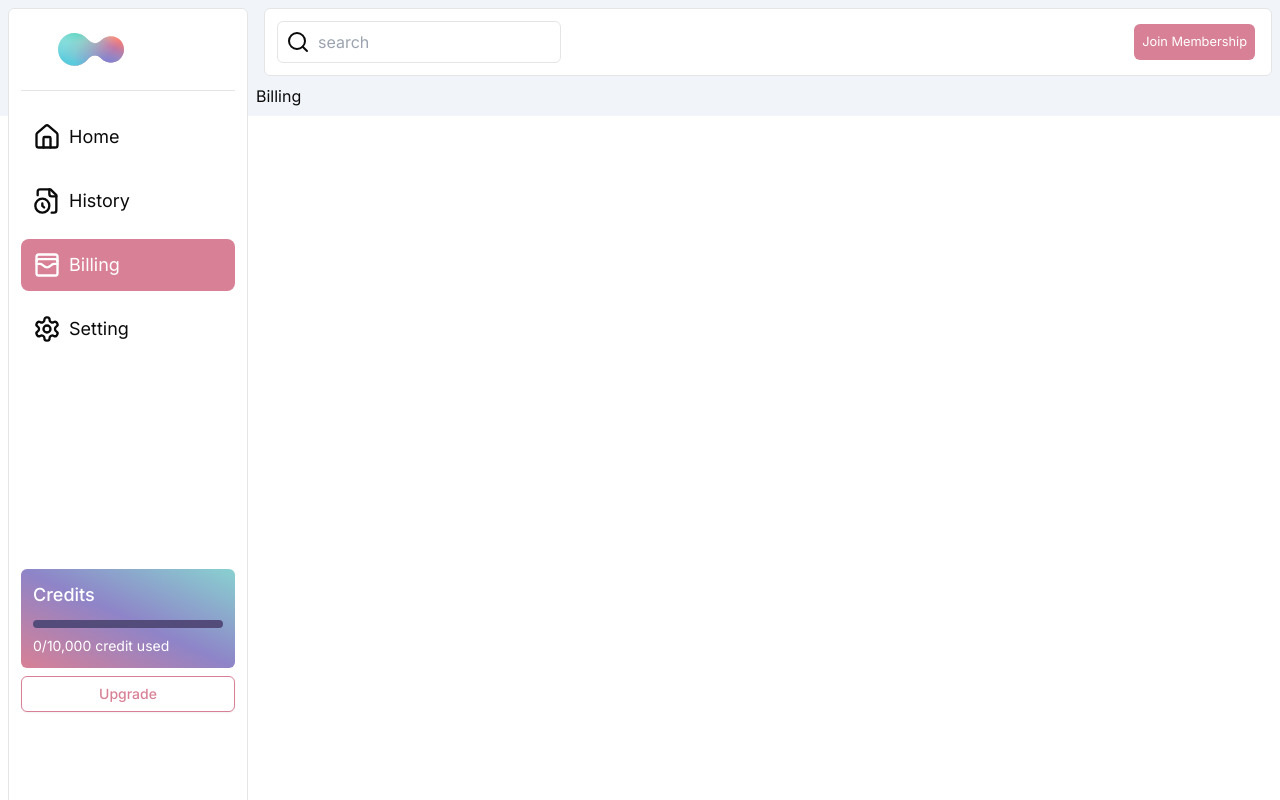
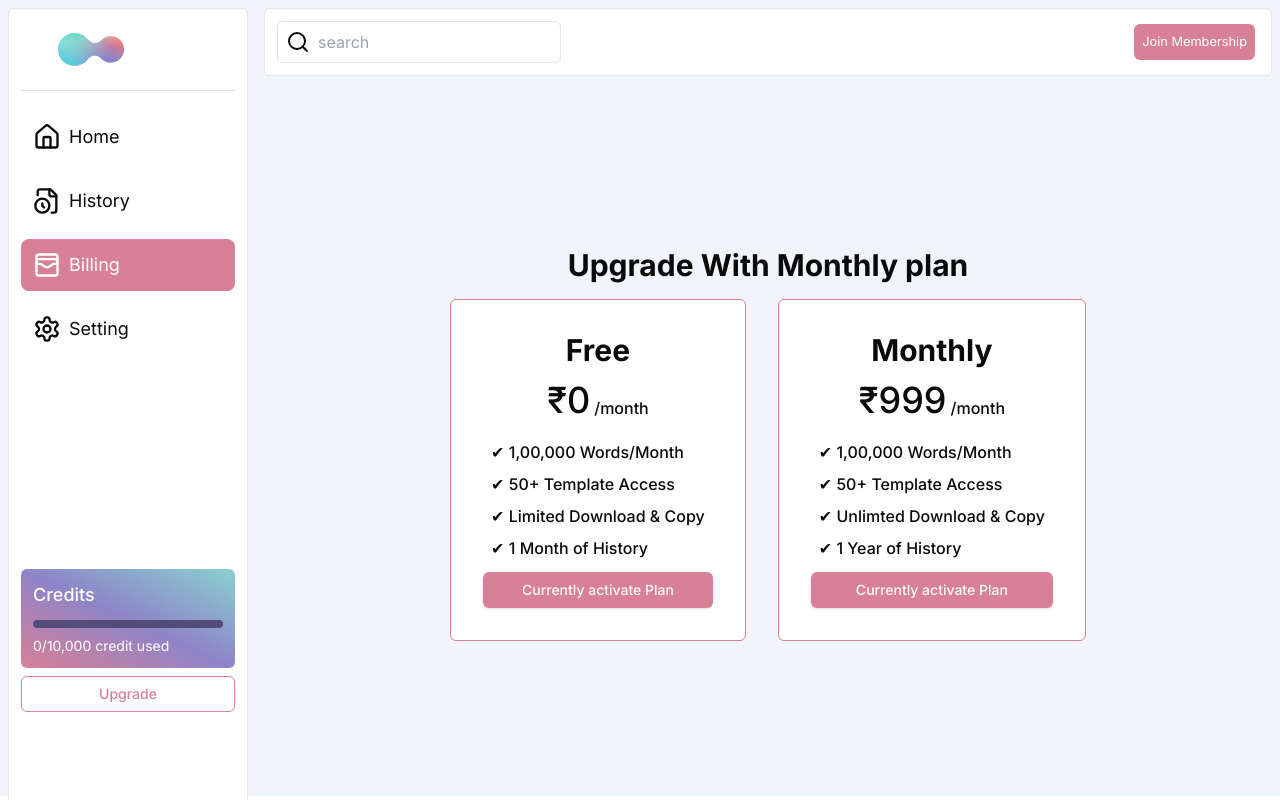
Before and after one commit to smitjogani/AI-Content-Generator, a Next.js app: page /dashboard/billing in a window 1280 px wide. Built offline with nearby package versions, Linux system fonts and the light colour scheme; no server answers.

Commit message:
Billing Page

```diff
--- a/app/dashboard/_components/UsageTrack.tsx
+++ b/app/dashboard/_components/UsageTrack.tsx
@@ -40,7 +40,7 @@ const UsageTrack = () => {
   };
 
   return (
-    <div className="flex flex-col gap-2">
+    <div className="flex flex-col gap-2 overflow-x-hidden">
       <div className="bg-gradient-to-tr to-[#89D1D0] via-[#8E84C8] from-[#d88095] rounded-md p-3 text-white">
         <h2 className="font-medium text-[18px]">Credits</h2>
         <div className="h-2 w-full mt-3 rounded-full bg-[#534c7b]">
--- a/app/dashboard/billing/page.tsx
+++ b/app/dashboard/billing/page.tsx
@@ -1,9 +1,83 @@
-import React from 'react'
+import { Button } from "@/components/ui/button";
+import React from "react";
 
 const Billing = () => {
   return (
-    <div>Billing</div>
-  )
-}
+    <div className="flex flex-col items-center justify-center h-[88vh]">
+      <div className="my-4">
+        <h1 className="text-3xl font-bold">Upgrade With Monthly plan</h1>
+      </div>
 
-export default Billing
+      <div className="flex gap-8">
+
+        <div className="border border-[#D88095] bg-white p-8 rounded-md">
+          <div className="flex w-full justify-center mb-1">
+            <h2 className="text-3xl flex items-center font-bold">Free</h2>
+          </div>
+
+          <div className="flex gap-1 w-full justify-center">
+            <h1 className="text-4xl my-2 font-medium">₹0</h1>
+            <h3 className="mt-6 my-2 font-medium">/month</h3>
+          </div>
+
+          <div className="p-2 flex flex-col items-start justify-center">
+
+            <h1 className="py-1 text-[16px] font-medium">
+              ✔ 1,00,000 Words/Month
+            </h1>
+
+            <h1 className="py-1 text-[16px] font-medium">
+              ✔ 50+ Template Access
+            </h1>
+
+            <h1 className="py-1 text-[16px] font-medium">
+              ✔ Limited Download & Copy
+            </h1>
+
+            <h1 className="py-1 text-[16px] font-medium">
+              ✔ 1 Month of History
+            </h1>
+          </div>
+
+          <Button className="w-full">Currently activate Plan</Button>
+        </div>
+
+        <div className="border border-[#D88095] bg-white p-8 rounded-md">
+          <div className="flex w-full justify-center mb-1">
+            <h2 className="text-3xl flex items-center font-bold">Monthly</h2>
+          </div>
+
+          <div className="flex gap-1 w-full justify-center">
+            <h1 className="text-4xl my-2 font-medium">₹999</h1>
+            <h3 className="mt-6 my-2 font-medium">/month</h3>
+          </div>
+
+          <div className="p-2 flex flex-col items-start justify-center">
+
+            <h1 className="py-1 text-[16px] font-medium">
+              ✔ 1,00,000 Words/Month
+            </h1>
+
+            <h1 className="py-1 text-[16px] font-medium">
+              ✔ 50+ Template Access
+            </h1>
+
+            <h1 className="py-1 text-[16px] font-medium">
+              ✔ Unlimted Download & Copy
+            </h1>
+
+            <h1 className="py-1 text-[16px] font-medium">
+              ✔ 1 Year of History
+            </h1>
+
+          </div>
+
+          <Button className="w-full">Currently activate Plan</Button>
+        </div>
+
+      </div>
+    </div>
+  );
+};
+
+export default Billing;
--- a/app/dashboard/content/[template-slug]/page.tsx
+++ b/app/dashboard/content/[template-slug]/page.tsx
@@ -33,10 +33,9 @@ const CreateNewContent = (props: PROPS) => {
   );
 
   const generateAiContent = async (formData: any) => {
-    const router = useRouter();
     if (totalUsage >= 10000) {
       alert("Update Your Plan");
-      return router.push("dashboard/billing");
+      return;
     }
 
     setLoading(true);
--- a/app/dashboard/content/_components/OutputSection.tsx
+++ b/app/dashboard/content/_components/OutputSection.tsx
@@ -21,7 +21,7 @@ function OutputSection({ aiOutput }: PROPS) {
     <div className="border rounded-md shadow-md bg-white">
       <div className="flex px-5 py-3 items-center justify-between">
         <h2 className="font-bold text-lg text-[#8C88CA]">Your Result</h2>
-        <Button className="flex gap-2">
+        <Button className="flex gap-2" onClick={()=>navigator.clipboard.writeText(aiOutput)}>
           <Copy className="w-4 h-4" /> Copy
         </Button>
       </div>
--- a/app/dashboard/page.tsx
+++ b/app/dashboard/page.tsx
@@ -5,6 +5,7 @@ import TemplateListSectin from "./_components/TemplateListSection";
 
 function Dashboard() {
   const [userSearchinput, setUserSearchInput] = useState<string>();
+
 
   return (
     <div>
```
